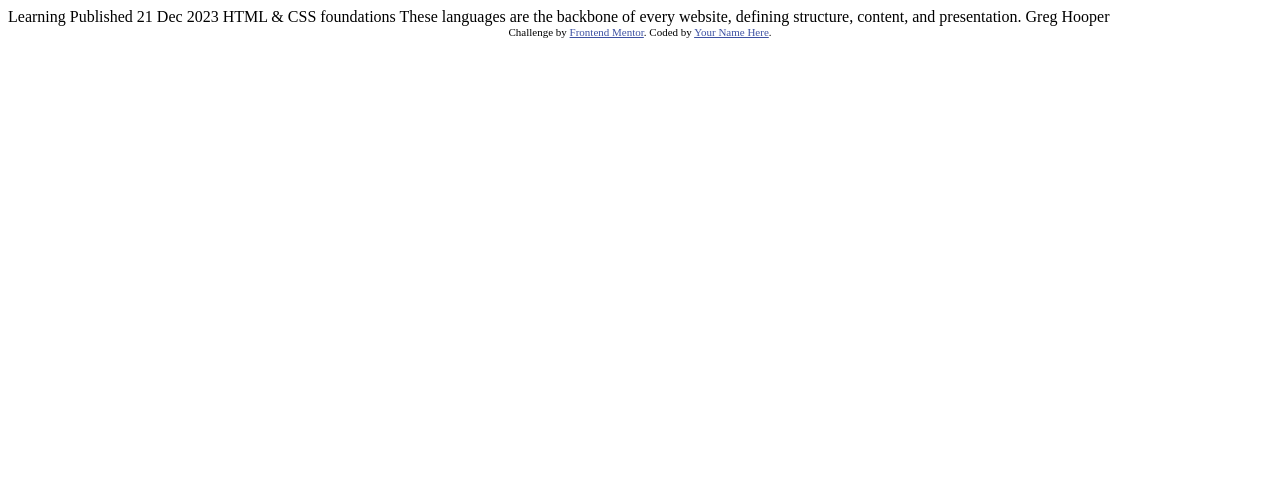
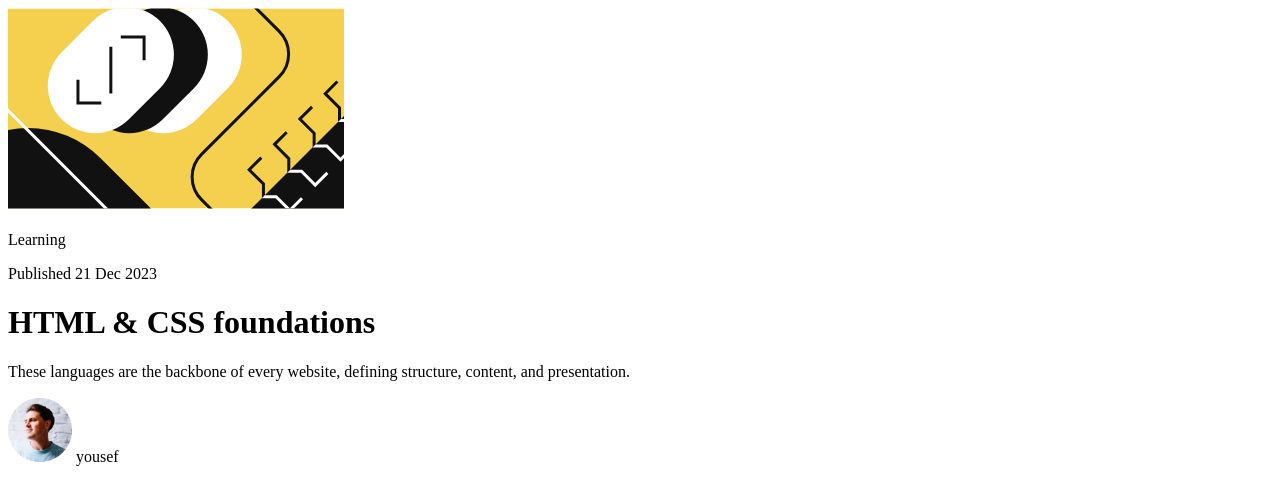
Before and after one commit to Yousef-Abumahfoz/Blog-preview-card, a plain HTML site: page index.html in a window 1280 px wide. Drawn offline with Linux system fonts and the light colour scheme.

Commit message:
12/4/2025

```diff
--- a/index.html
+++ b/index.html
@@ -9,26 +9,37 @@
   <title>Frontend Mentor | Blog preview card</title>
 
   <!-- Feel free to remove these styles or customise in your own stylesheet 👍 -->
-  <style>
-    .attribution { font-size: 11px; text-align: center; }
-    .attribution a { color: hsl(228, 45%, 44%); }
-  </style>
+   <style>
+
+    @media  (max-width:400px){
+      body{
+        background-color:red;
+      }
+
+}
+@media screen and (min-width:400px) and (max-width:800px){
+      body{
+        background-color:rgb(0, 255, 4);
+      }
+
+}
+   </style>
+
 </head>
 <body>
+  <div>
+  <img src="./assets/images/illustration-article.svg" alt=""><br><br>
+  <span>Learning</span>
+  <p >Published 21 Dec 2023</p>
+  <h1>HTML & CSS foundations</h1>
+  <p>These languages are the backbone of every
+      website, defining structure, content, and
+      presentation.</p>
 
-  Learning
+      <img src="./assets/images/image-avatar.webp"  alt=" ">
+      <span>yousef</span>
 
-  Published 21 Dec 2023
 
-  HTML & CSS foundations
-
-  These languages are the backbone of every website, defining structure, content, and presentation.
-
-  Greg Hooper
-
-  <div class="attribution">
-    Challenge by <a href="https://www.frontendmentor.io?ref=challenge" target="_blank">Frontend Mentor</a>.
-    Coded by <a href="#">Your Name Here</a>.
   </div>
 </body>
 </html>
```
